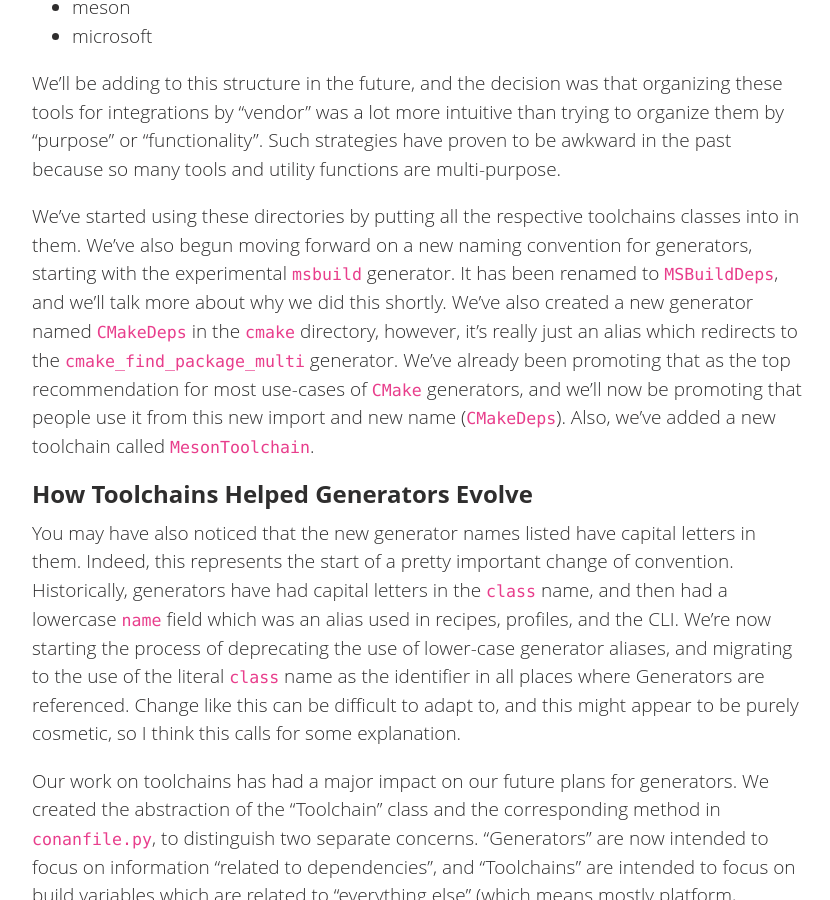
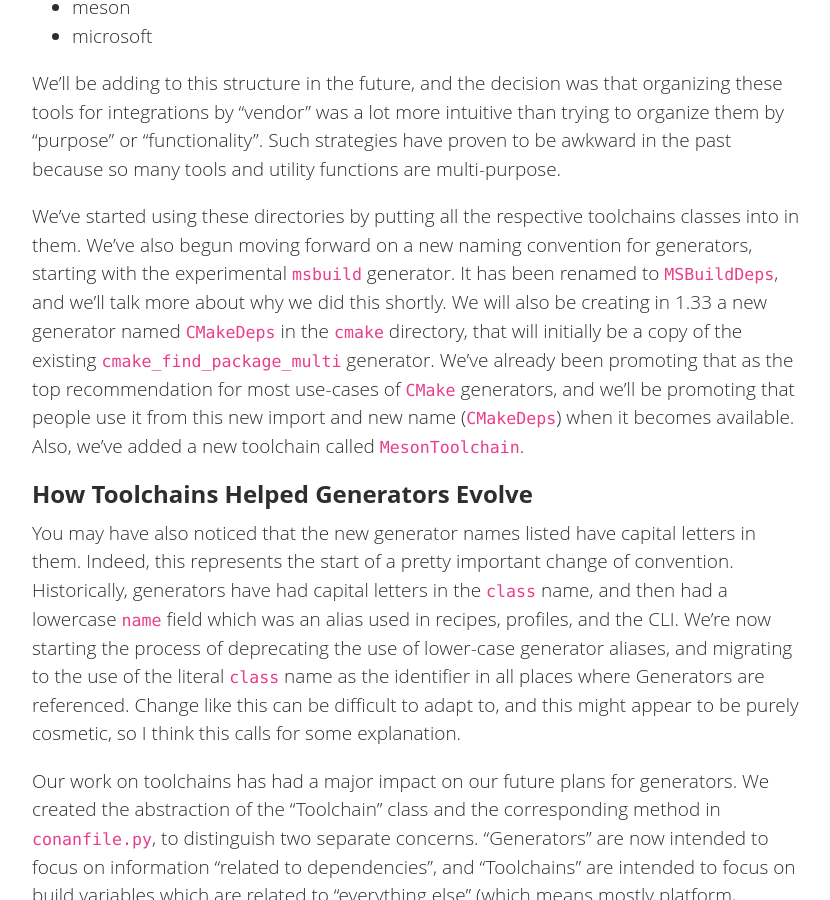
Before and after one commit to conan-io/conan-io.github.io, a Jekyll site: the page built from _posts/2020-12-14-New-conan-release-1-32.markdown, in a window 1280 px wide and 900 px high, scrolled down 2464 px. Shown: the whole window, without its empty margins (20-850 px from the left). Built offline with Jekyll 4.4.1, drawn with Linux system fonts in a browser that asks for light colours; comment, search, counter and statistics services are not loaded.

Commit message:
fix writing about CMakeDeps

```diff
--- a/_posts/2020-12-14-New-conan-release-1-32.markdown
+++ b/_posts/2020-12-14-New-conan-release-1-32.markdown
@@ -94,11 +94,11 @@ We've started using these directories by putting all the respective toolchains
 classes into in them.  We've also begun moving forward on a new naming
 convention for generators, starting with the experimental `msbuild` generator.
 It has been renamed to `MSBuildDeps`, and we'll talk more about why we did this
-shortly. We've also created a new generator named `CMakeDeps` in the `cmake`
-directory, however, it's really just an alias which redirects to the
+shortly. We will also be creating in 1.33 a new generator named `CMakeDeps` in the `cmake`
+directory, that will initially be a copy of the existing
 `cmake_find_package_multi` generator. We've already been promoting that as the
-top recommendation for most use-cases of `CMake` generators, and we'll now be
-promoting that people use it from this new import and new name (`CMakeDeps`).
+top recommendation for most use-cases of `CMake` generators, and we'll be
+promoting that people use it from this new import and new name (`CMakeDeps`) when it becomes available.
 Also, we've added a new toolchain called `MesonToolchain`.
 
 ## How Toolchains Helped Generators Evolve
```
